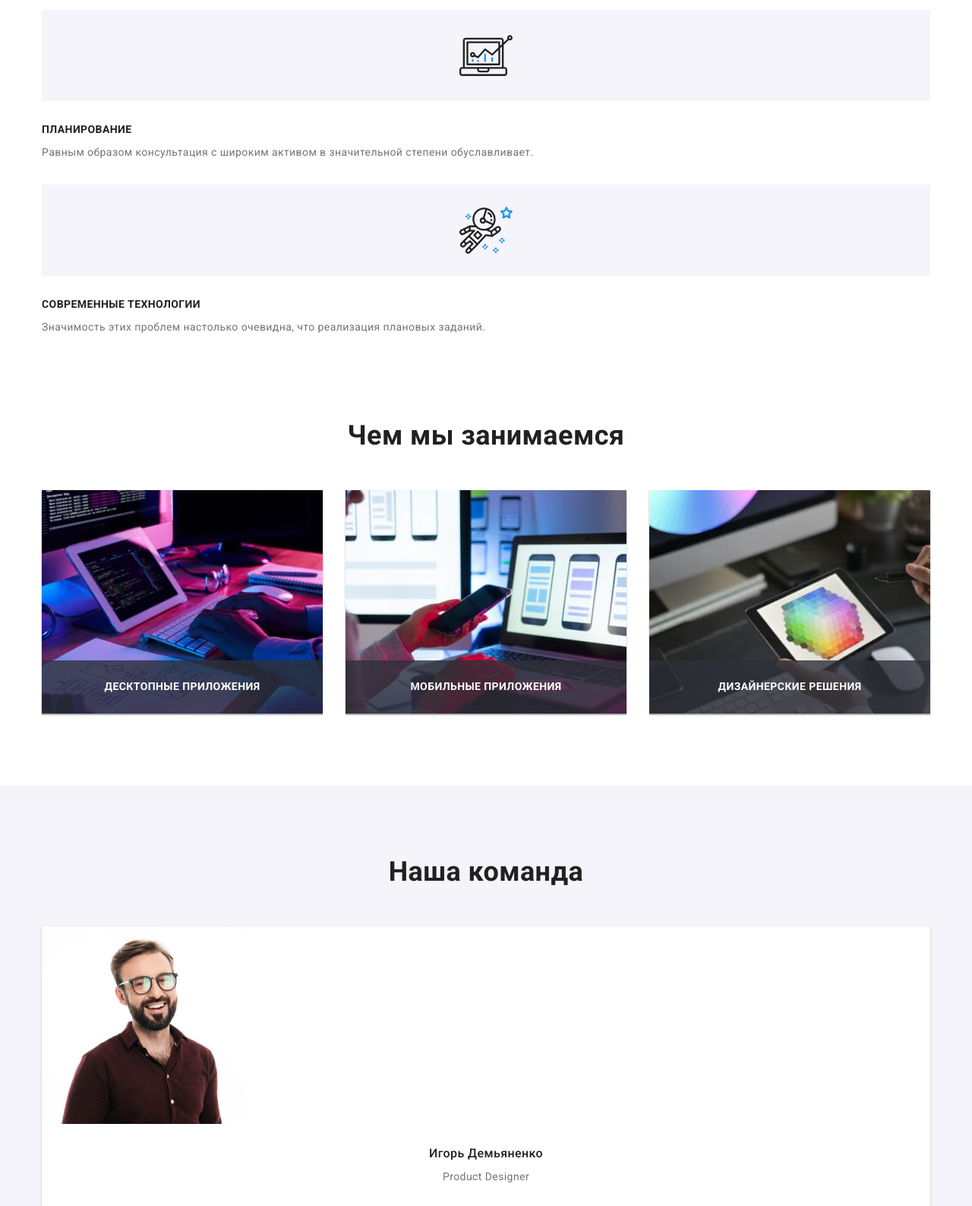
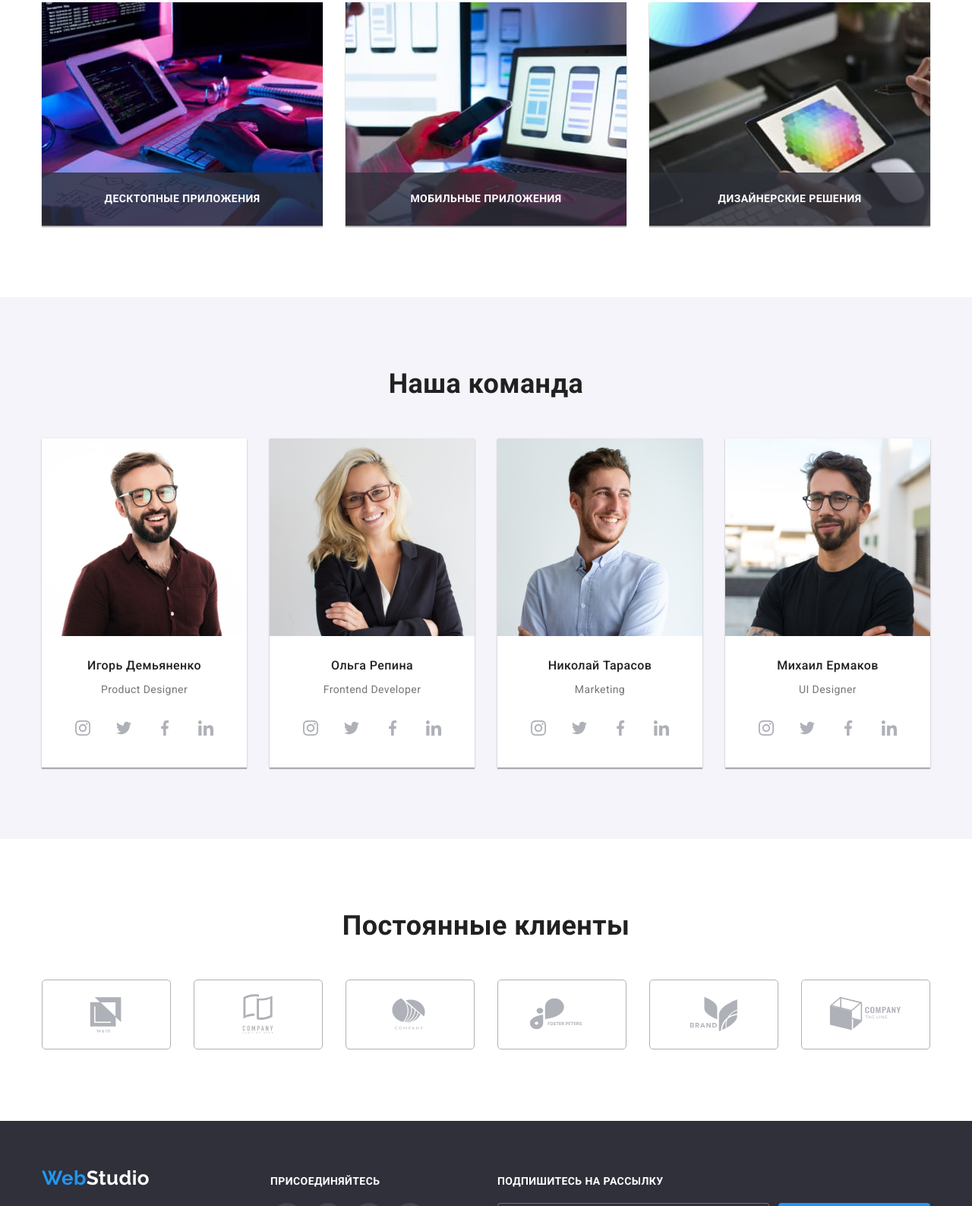
Before and after one commit to RuslanODUA/goit-markup-hw-08, a plain HTML site: page index.html in a window 1280 px wide. Shown: the part 1213-2800 px from the top of the page at 76% size. Drawn offline with Linux system fonts and the light colour scheme.

Commit message:
Файлы и папки проекта

```diff
--- a/sass/components/_client.scss
+++ b/sass/components/_client.scss
@@ -1,5 +1,5 @@
 .clients {
-  // display: flex;
+  display: flex;
 }
 .clients__link {
   display: flex;
@@ -26,3 +26,7 @@
   width: 106px;
   height: 60px;
 }
+
+.clients__item:not(:last-child) {
+  margin-right: 30px;
+}
--- a/sass/components/_container.scss
+++ b/sass/components/_container.scss
@@ -1,17 +1,7 @@
 .container {
-  width: 100%;
+  width: 1200px;
   margin: 0 auto;
   padding-left: 15px;
   padding-right: 15px;
   /* outline: 3px solid springgreen; */
-
-  @media screen and (min-width: 480px) {
-    width: 480px;
-  }
-  @media screen and (min-width: 768px) {
-    width: 720px;
-  }
-  @media screen and (min-width: 1200px) {
-    width: 1200px;
-  }
 }
--- a/sass/components/_feature.scss
+++ b/sass/components/_feature.scss
@@ -1,7 +1,7 @@
 /**********************************/
 .feature__box {
   display: flex;
-  width: 100%;
+  width: 270px;
   height: 120px;
   margin-bottom: 30px;
   background-color: var(--icon-bg-color);
@@ -28,9 +28,8 @@
 }
 
 .feature {
-  // display: flex;
+  display: flex;
 }
-
 .feature__item:not(:last-child) {
-  margin-bottom: 30px;
+  margin-right: 30px;
 }
--- a/sass/components/_hero.scss
+++ b/sass/components/_hero.scss
@@ -25,10 +25,6 @@
   text-transform: uppercase;
   margin-bottom: 30px;
   /* outline: 3px solid springgreen; */
-  @media screen and (max-width: 1200px) {
-    font-size: 26px;
-    line-height: 1.61;
-  }
 }
 .hero__button {
   font-family: Roboto;
--- a/sass/components/_section.scss
+++ b/sass/components/_section.scss
@@ -9,8 +9,4 @@
   color: var(--title-text-color);
   text-align: center;
   margin-bottom: 50px;
-  @media screen and (max-width: 1200px) {
-    font-size: 28px;
-    line-height: 1.17;
-  }
 }
--- a/sass/components/_social.scss
+++ b/sass/components/_social.scss
@@ -1,5 +1,5 @@
 .social {
-  // display: block;
+  display: block;
   margin-left: 70px;
   margin-right: 93px;
 }
--- a/sass/components/_team.scss
+++ b/sass/components/_team.scss
@@ -19,10 +19,10 @@
 
 .team {
   text-align: center;
-  // display: flex;
+  display: flex;
 }
 .team__item:not(:last-child) {
-  margin-bottom: 30px;
+  margin-right: 30px;
 }
 
 .team__section {
```
Also changed, not shown: index.html (+3 -0 lines), css/main.css, css/main.min.css, 2 other files.
